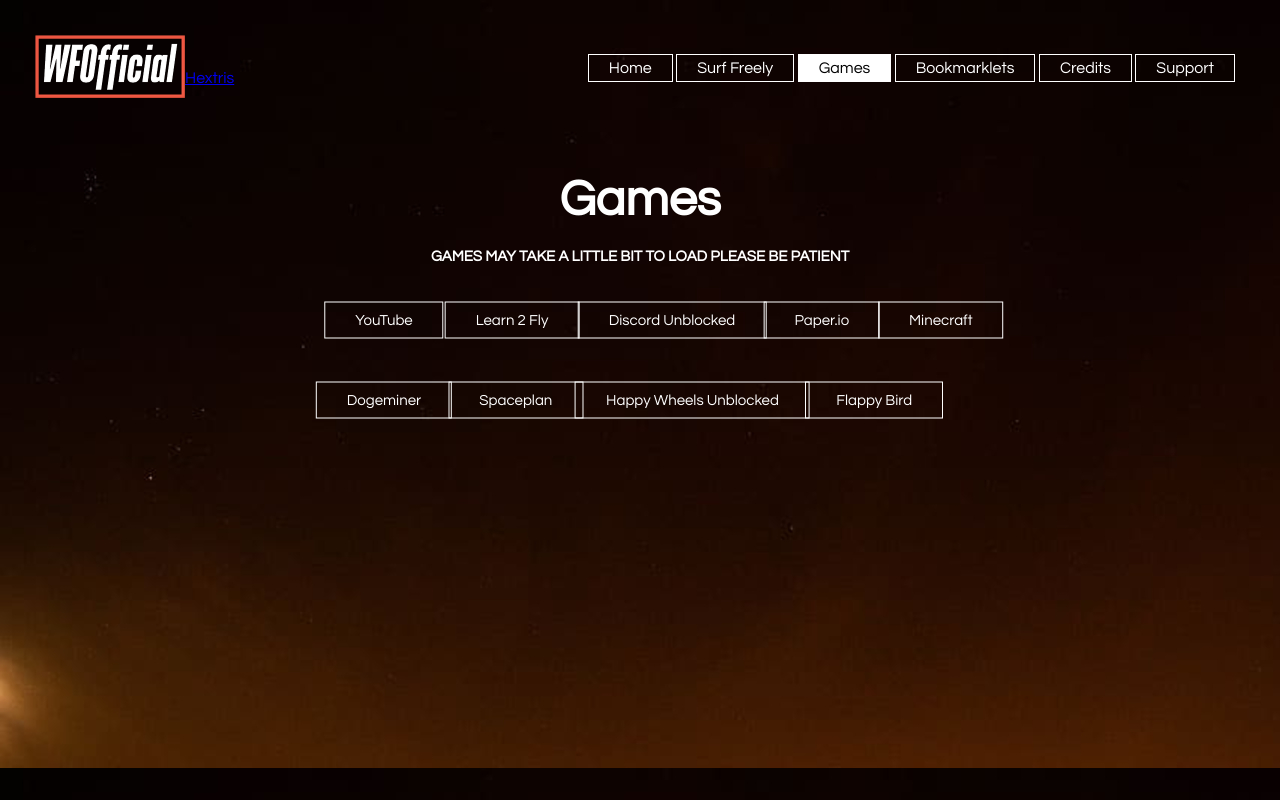
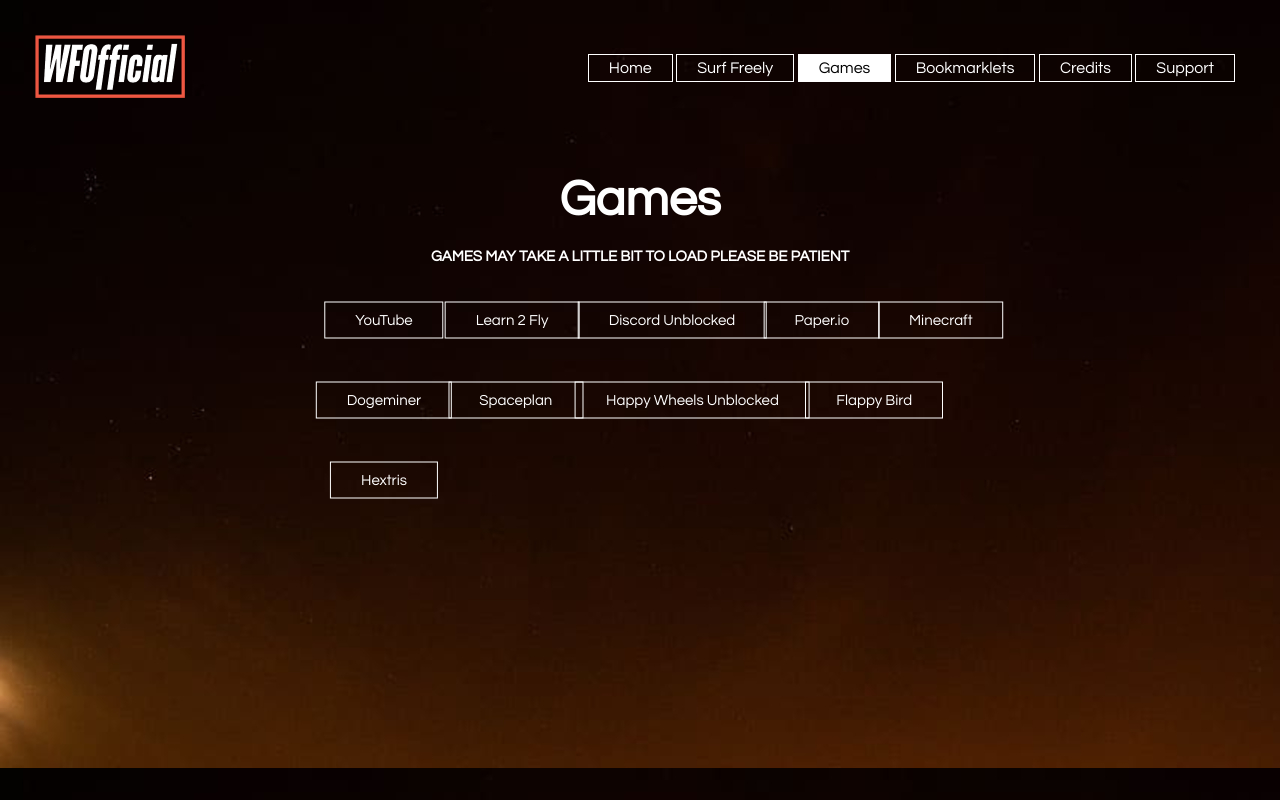
Before and after one commit to Zoruh-dev/Incog, a plain HTML site: page games.html in a window 1280 px wide. Drawn offline with Linux system fonts and the light colour scheme.

Commit message:
Add files via upload

```diff
--- a/css/games.css
+++ b/css/games.css
@@ -142,3 +142,19 @@
  padding: 10px 30px;
  text-decoration: none;
 }
+
+.hextris{
+     position: absolute;
+    top: 60%;
+    left: 30%;
+    transform: translate(-50%,-50%);
+}
+
+.hextris a{
+    color: #fff;
+ font-size: 15px;
+ border: 1px solid #fff;
+ padding: 10px 30px;
+ text-decoration: none;
+}
+}
```
